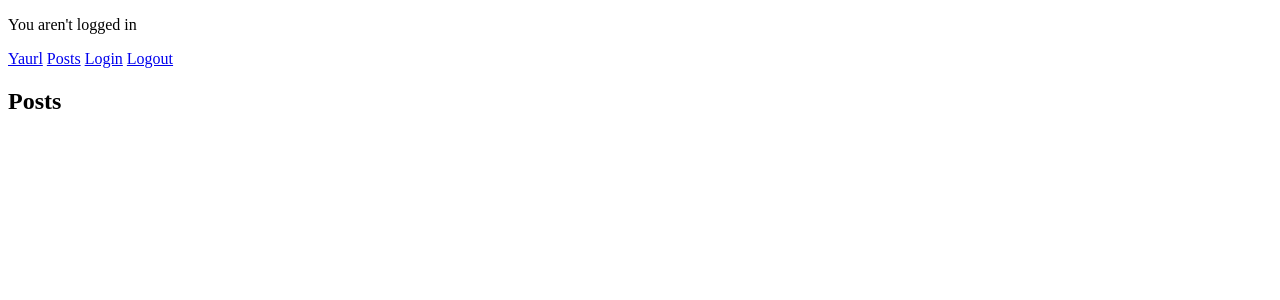
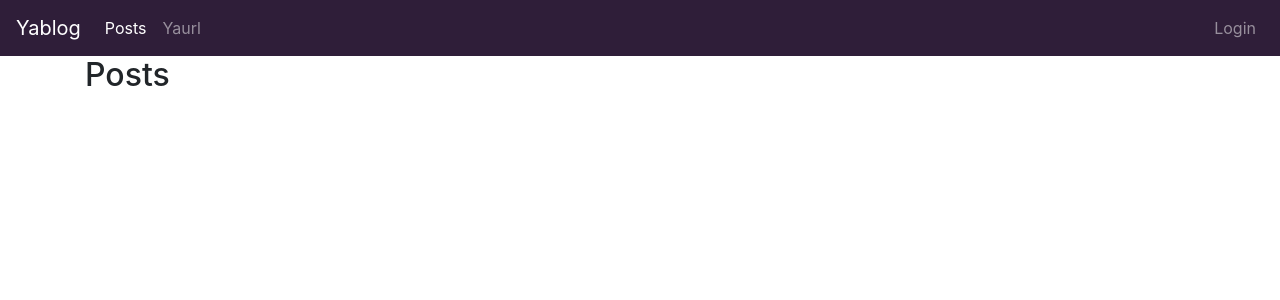
Before and after one commit to Discrimy/yablog_django, a Django app: page /blog/posts in a window 1280 px wide. Shown: the top 300 px of the page. Run offline with Django 3.2, Linux system fonts and the light colour scheme; data that the repository does not hold is empty; parts of the project's set-up code (start-up, migrations or seed data) failed here and were passed over; some libraries are stand-ins or nearby versions.

Commit message:
Add new design for base, index and post

```diff
--- /dev/null
+++ b/blog/templates/base.html
@@ -0,0 +1,47 @@
+<!doctype html>
+<html lang="en">
+  <head>
+    <!-- Required meta tags -->
+    <meta charset="utf-8">
+    <meta name="viewport" content="width=device-width, initial-scale=1, shrink-to-fit=no">
+
+    <!-- Bootstrap CSS -->
+    <link rel="stylesheet" href="https://stackpath.bootstrapcdn.com/bootstrap/4.5.0/css/bootstrap.min.css" integrity="sha384-9aIt2nRpC12Uk9gS9baDl411NQApFmC26EwAOH8WgZl5MYYxFfc+NcPb1dKGj7Sk" crossorigin="anonymous">
+
+    <title>Yablog</title>
+  </head>
+  <body>
+    <nav class="navbar navbar-expand-sm navbar-dark" style="background-color: #2f1e39">
+        <a class="navbar-brand" href="{% url 'blog-index' %}">Yablog</a>
+        <button class="navbar-toggler d-lg-none" type="button" data-toggle="collapse" data-target="#collapsibleNavId" aria-controls="collapsibleNavId"
+            aria-expanded="false" aria-label="Toggle navigation"></button>
+        <div class="collapse navbar-collapse" id="collapsibleNavId">
+            <ul class="navbar-nav mr-auto mt-2 mt-lg-0">
+                <li class="nav-item active">
+                    <a class="nav-link" href="{% url 'blog-index' %}">Posts <span class="sr-only">(current)</span></a>
+                </li>
+                <li class="nav-item">
+                    <a class="nav-link" href="{% url 'index' %}">Yaurl</a>
+                </li>
+            </ul>
+            <ul class="navbar-nav mt-2 mt-lg-0">
+                {% if user.is_authenticated %}
+                {% comment %} <li class="nav-item"><a href="{% url 'profile' user.id %}" class="nav-link">{{user.username}}</a></li> {% endcomment %}
+                <li class="nav-item"><a href="{% url 'logout' %}" class="nav-link">Logout</a></li>
+                {% else %}
+                <li class="nav-item"><a href="{% url 'login' %}" class="nav-link">Login</a></li>
+                {% endif %}
+            </ul>
+        </div>
+    </nav>
+
+    {% block 'content' %}
+    {% endblock %}
+
+    <!-- Optional JavaScript -->
+    <!-- jQuery first, then Popper.js, then Bootstrap JS -->
+    <script src="https://code.jquery.com/jquery-3.5.1.slim.min.js" integrity="sha384-DfXdz2htPH0lsSSs5nCTpuj/zy4C+OGpamoFVy38MVBnE+IbbVYUew+OrCXaRkfj" crossorigin="anonymous"></script>
+    <script src="https://cdn.jsdelivr.net/npm/popper.js@1.16.0/dist/umd/popper.min.js" integrity="sha384-Q6E9RHvbIyZFJoft+2mJbHaEWldlvI9IOYy5n3zV9zzTtmI3UksdQRVvoxMfooAo" crossorigin="anonymous"></script>
+    <script src="https://stackpath.bootstrapcdn.com/bootstrap/4.5.0/js/bootstrap.min.js" integrity="sha384-OgVRvuATP1z7JjHLkuOU7Xw704+h835Lr+6QL9UvYjZE3Ipu6Tp75j7Bh/kR0JKI" crossorigin="anonymous"></script>
+  </body>
+</html>
--- a/blog/templates/blog/index.html
+++ b/blog/templates/blog/index.html
@@ -1,22 +1,67 @@
 {% extends 'base.html' %}
 
-{% block content %}
+<!doctype html>
+<html lang="en">
 
-<h2>Posts</h2>
+<head>
+    <title>Yablog</title>
+    <!-- Required meta tags -->
+    <meta charset="utf-8">
+    <meta name="viewport" content="width=device-width, initial-scale=1, shrink-to-fit=no">
 
-{% if user.is_authenticated %}
-<h2>New Post</h2>
-<form action="{% url 'blog-new-post' %}" method="post">
-    {% csrf_token %}
-    {{ form.as_p }}
-    <input type="submit" value="Submit">
-</form>
-{% endif %}
+    <!-- Bootstrap CSS -->
+    <link rel="stylesheet" href="https://stackpath.bootstrapcdn.com/bootstrap/4.3.1/css/bootstrap.min.css"
+        integrity="sha384-ggOyR0iXCbMQv3Xipma34MD+dH/1fQ784/j6cY/iJTQUOhcWr7x9JvoRxT2MZw1T" crossorigin="anonymous">
 
-<ul>
-    {% for post in posts %}
-    <li>{{ post.author.username }} - <a href="{% url 'blog-post' post.id %}">{{ post.title }}</a></li>
-    {% endfor %}
-</ul>
+    <style>
+        .text-limited {
+            overflow: hidden;
+            text-overflow: ellipsis;
+            display: -webkit-box;
+            -webkit-line-clamp: 5;
+            /* number of lines to show */
+            -webkit-box-orient: vertical;
+        }
+    </style>
+</head>
 
-{% endblock %}
+<body>
+    {% block 'content' %}
+
+    <div class="container">
+        <h2>Posts</h2>
+        <div class="posts">
+            {% for post in posts %}
+
+            <div class="card">
+                <div class="card-body">
+                    <h4 class="card-title"><a href="{% url 'blog-post' post.id %}">{{post.title}}</a></h4>
+                    <p class="card-text">
+                        {% comment %} <a class="text-muted" href="{% url 'profile' post.author.id %}"> {% endcomment %}
+                            {{post.author.username}}
+                        {% comment %} </a> {% endcomment %}
+                    </p>
+                    <p class="card-text text-limited">{{post.content}}</p>
+                </div>
+            </div>
+
+            {% endfor %}
+        </div>
+    </div>
+
+    {% endblock %}
+
+    <!-- Optional JavaScript -->
+    <!-- jQuery first, then Popper.js, then Bootstrap JS -->
+    <script src="https://code.jquery.com/jquery-3.3.1.slim.min.js"
+        integrity="sha384-q8i/X+965DzO0rT7abK41JStQIAqVgRVzpbzo5smXKp4YfRvH+8abtTE1Pi6jizo"
+        crossorigin="anonymous"></script>
+    <script src="https://cdnjs.cloudflare.com/ajax/libs/popper.js/1.14.7/umd/popper.min.js"
+        integrity="sha384-UO2eT0CpHqdSJQ6hJty5KVphtPhzWj9WO1clHTMGa3JDZwrnQq4sF86dIHNDz0W1"
+        crossorigin="anonymous"></script>
+    <script src="https://stackpath.bootstrapcdn.com/bootstrap/4.3.1/js/bootstrap.min.js"
+        integrity="sha384-JjSmVgyd0p3pXB1rRibZUAYoIIy6OrQ6VrjIEaFf/nJGzIxFDsf4x0xIM+B07jRM"
+        crossorigin="anonymous"></script>
+</body>
+
+</html>
```
Also changed, not shown: blog/templates/blog/post.html (+53 -20 lines).
